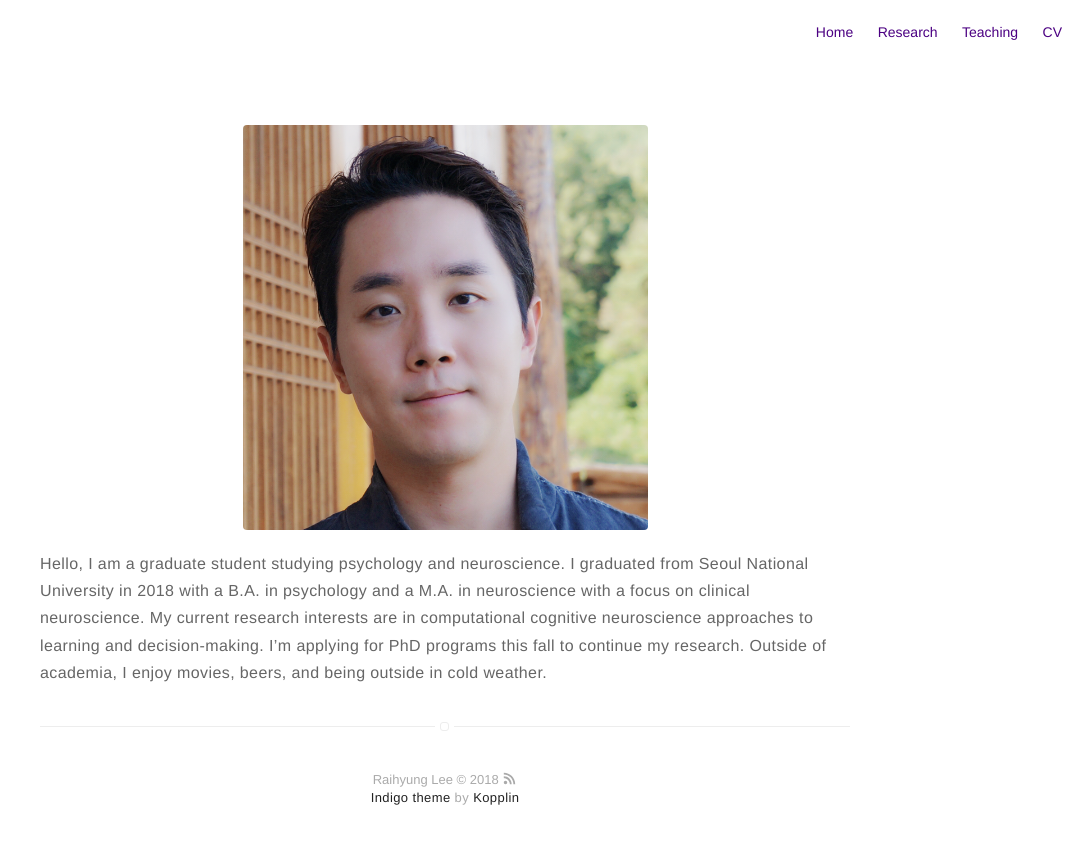
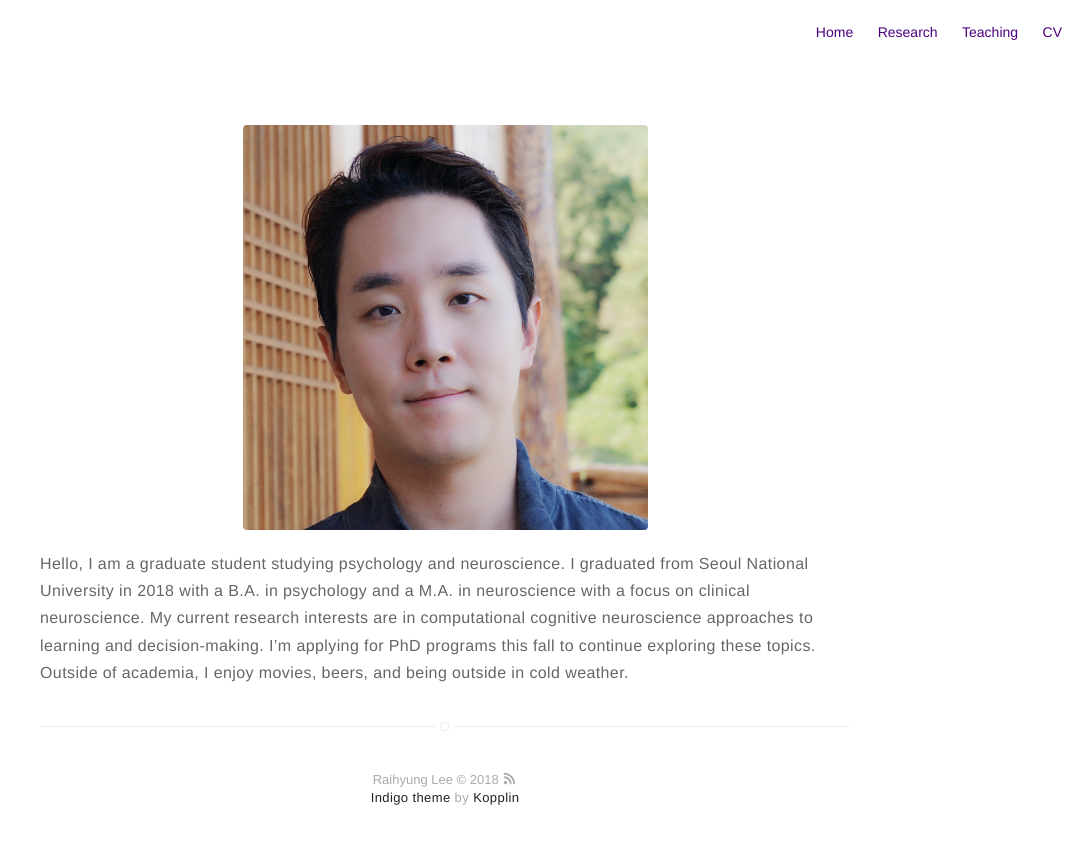
Before and after one commit to RaihyungLee/RaihyungLee.github.io, a Jekyll site: the page built from about.md, in a window 1280 px wide. Shown: the top 844 px of the page, without its empty margins (195-1280 px from the left). Built offline with Jekyll 4.4.1, drawn with Linux system fonts in a browser that asks for light colours.

Commit message:
Update about.md

```diff
--- a/about.md
+++ b/about.md
@@ -4,4 +4,4 @@ layout: page
 ---
 ![Profile Image]({{ site.url }}/{{ site.picture }})
 
-Hello, I am a graduate student studying psychology and neuroscience. I graduated from Seoul National University in 2018 with a B.A. in psychology and a M.A. in neuroscience with a focus on clinical neuroscience. My current research interests are in computational cognitive neuroscience approaches to learning and decision-making. I’m applying for PhD programs this fall to continue my research. Outside of academia, I enjoy movies, beers, and being outside in cold weather.
+Hello, I am a graduate student studying psychology and neuroscience. I graduated from Seoul National University in 2018 with a B.A. in psychology and a M.A. in neuroscience with a focus on clinical neuroscience. My current research interests are in computational cognitive neuroscience approaches to learning and decision-making. I’m applying for PhD programs this fall to continue exploring these topics. Outside of academia, I enjoy movies, beers, and being outside in cold weather.
```
